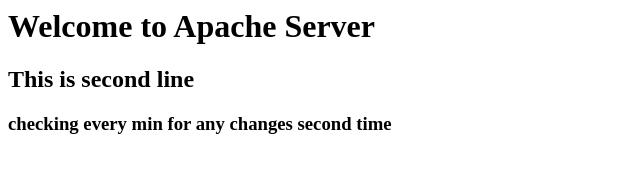
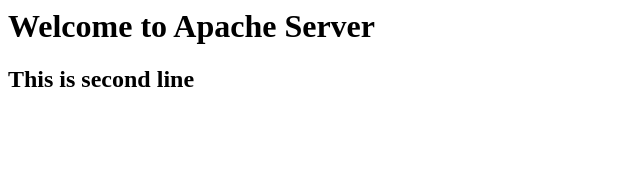
Before and after one commit to CodeBuddy123/jenkinsapachedemo, a plain HTML site: page index.html in a window 1280 px wide. Shown: the whole page, without its empty margins (0-640 px from the left). Drawn offline with Linux system fonts and the light colour scheme.

Commit message:
new changes for poll scm

```diff
--- a/index.html
+++ b/index.html
@@ -1,5 +1,4 @@
 <html>
 <h1>Welcome to Apache Server</h1>
 <h2>This is second line </h2>
-<h3>checking every min for any changes second time </h3>
 </html>
```
